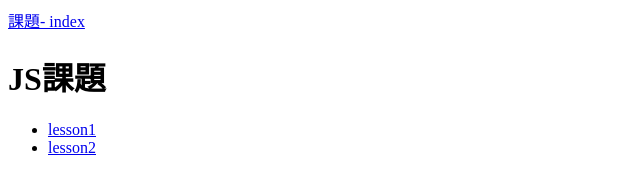
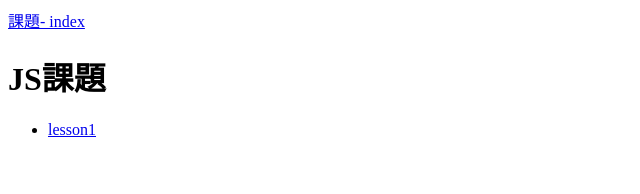
Before and after one commit to manequin118/JS-kadai, a plain HTML site: page index.html in a window 1280 px wide. Shown: the full height of the page, 0-640 px from the left. Drawn offline with Linux system fonts and the light colour scheme.

Commit message:
リンク一度削除

```diff
--- a/index.html
+++ b/index.html
@@ -15,7 +15,6 @@
             <h1>JS課題</h1>
             <ul>
                 <li><a href="./lesson1/index.html">lesson1</a></li>
-                <li><a href="./lesson2/index.html">lesson2</a></li>
             </ul>
         </main>
     </body>
```
